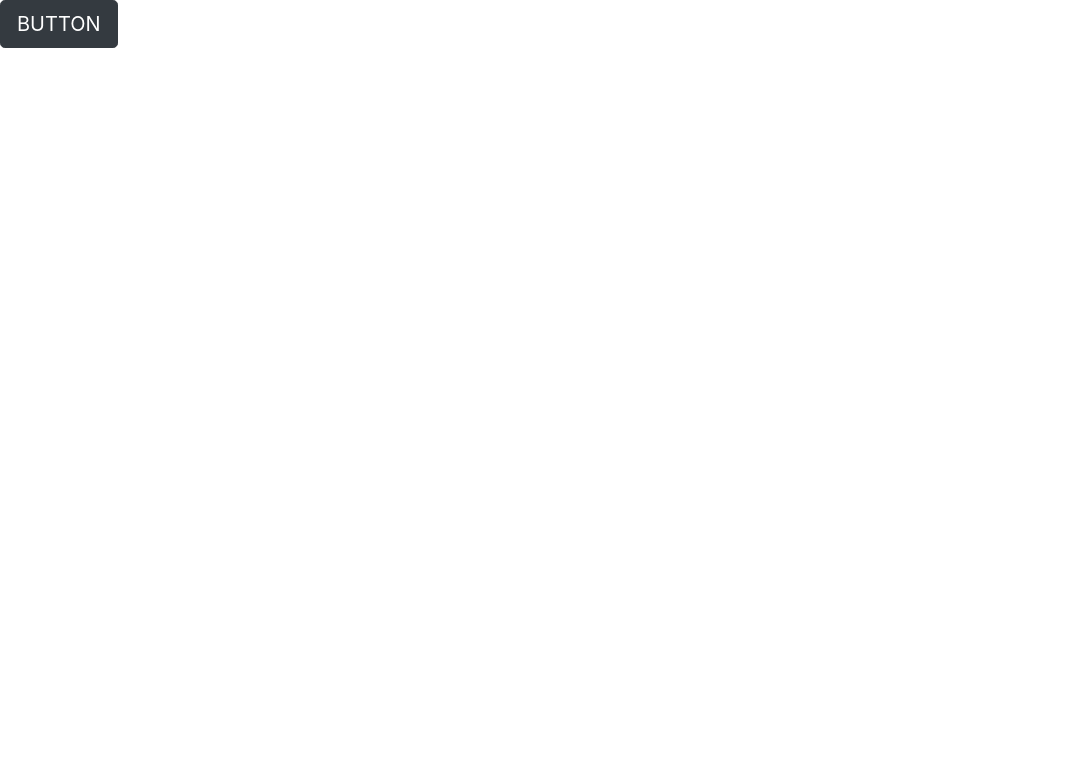
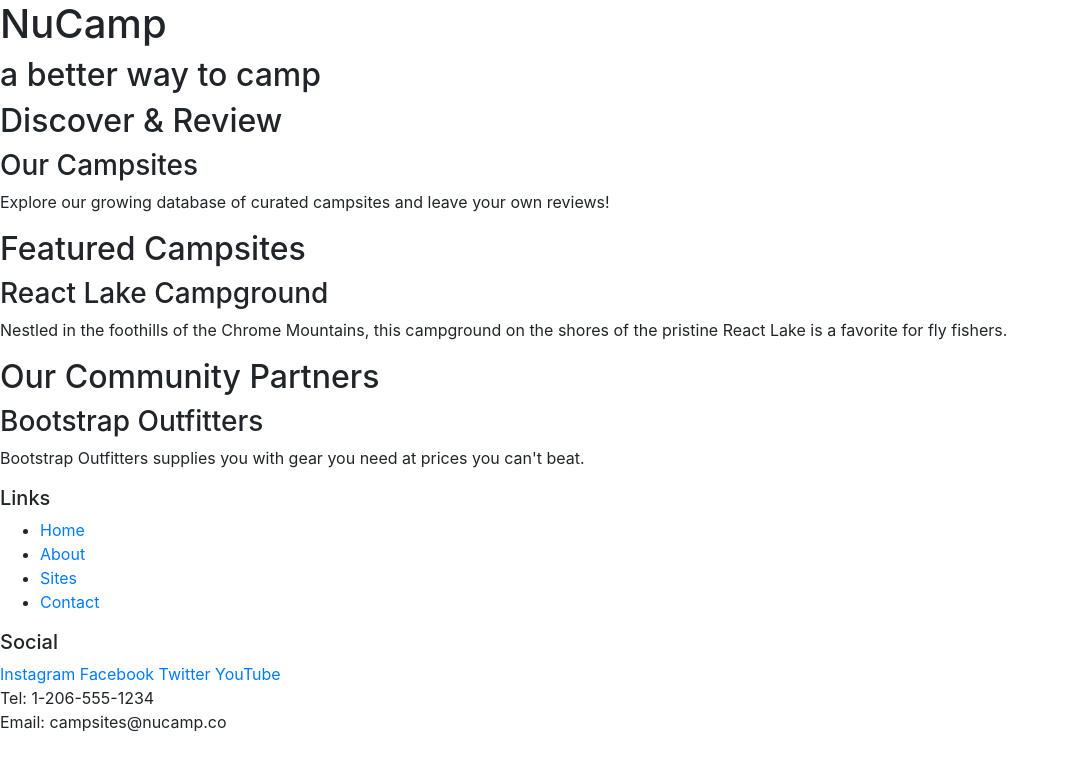
Before and after one commit to chaselones/bootstrap-4-intro, a website: page index.html in a window 1280 px wide. Shown: the whole page, without its empty margins (0-1065 px from the left). Drawn offline with nearby package versions, Linux system fonts and the light colour scheme.

Commit message:
updated scripts in package.json

```diff
--- a/index.html
+++ b/index.html
@@ -9,7 +9,53 @@
     <title>Chases bootstrap test</title>
 </head>
 <body>
-    <button class="btn btn-lg btn-dark">BUTTON</button>
+    <header>
+        <div>
+            <h1>NuCamp</h1>
+            <h2>a better way to camp</h2>
+        </div>
+    </header>
+
+    <div>
+        <h2>Discover & Review</h2>
+        <h3>Our Campsites</h3>
+        <p>Explore our growing database of curated campsites and leave your own reviews!</p>
+    </div>
+
+    <div>
+        <h2>Featured Campsites</h2>
+        <h3>React Lake Campground</h3>
+        <p>Nestled in the foothills of the Chrome Mountains, this campground on the shores of the pristine React Lake is a favorite for fly fishers.</p>
+    </div>
+
+    <div>
+        <h2>Our Community Partners</h2>
+        <h3>Bootstrap Outfitters</h3>
+        <p>Bootstrap Outfitters supplies you with gear you need at prices you can't beat.</p>
+    </div>
+
+    <footer>
+        <div>
+            <h5>Links</h5>
+            <ul>
+                <li><a href="#">Home</a></li>
+                <li><a href="#">About</a></li>
+                <li><a href="#">Sites</a></li>
+                <li><a href="#">Contact</a></li>
+            </ul>
+        </div>
+        <div>
+            <h5>Social</h5>
+            <a href="http://instagram.com/">Instagram</a>
+            <a href="http://facebook.com/">Facebook</a>
+            <a href="http://twitter.com/">Twitter</a>
+            <a href="http://youtube.com/">YouTube</a>
+        </div>
+        <div>
+            Tel: 1-206-555-1234<br />
+            Email: campsites@nucamp.co
+        </div>
+    </footer>
 
     <script src="node_modules/jquery/dist/jquery.slim.min.js"></script>
     <script src="node_modules/popper.js/dist/umd/popper.min.js"></script>
--- a/package.json
+++ b/package.json
@@ -12,6 +12,7 @@
   "devDependencies": {},
   "scripts": {
     "lite":"lite-server",
+    "start" : "npm run lite",
     "test": "echo \"Error: no test specified\" && exit 1"
   },
   "repository": {
```
